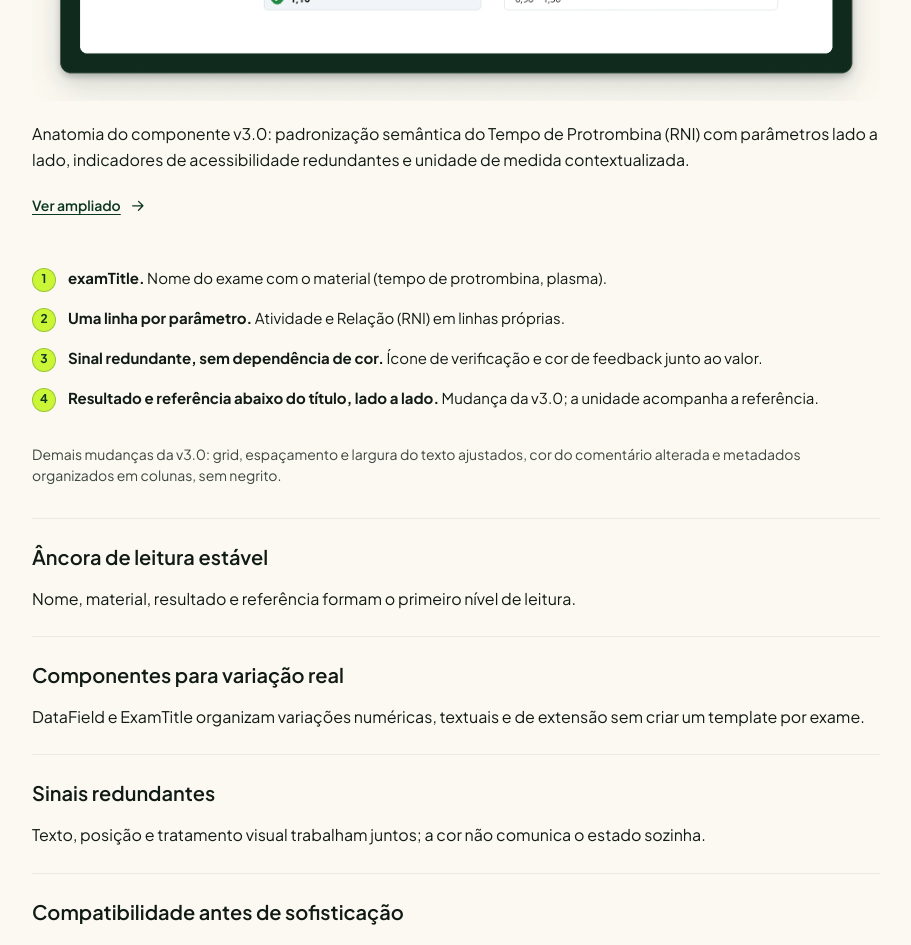
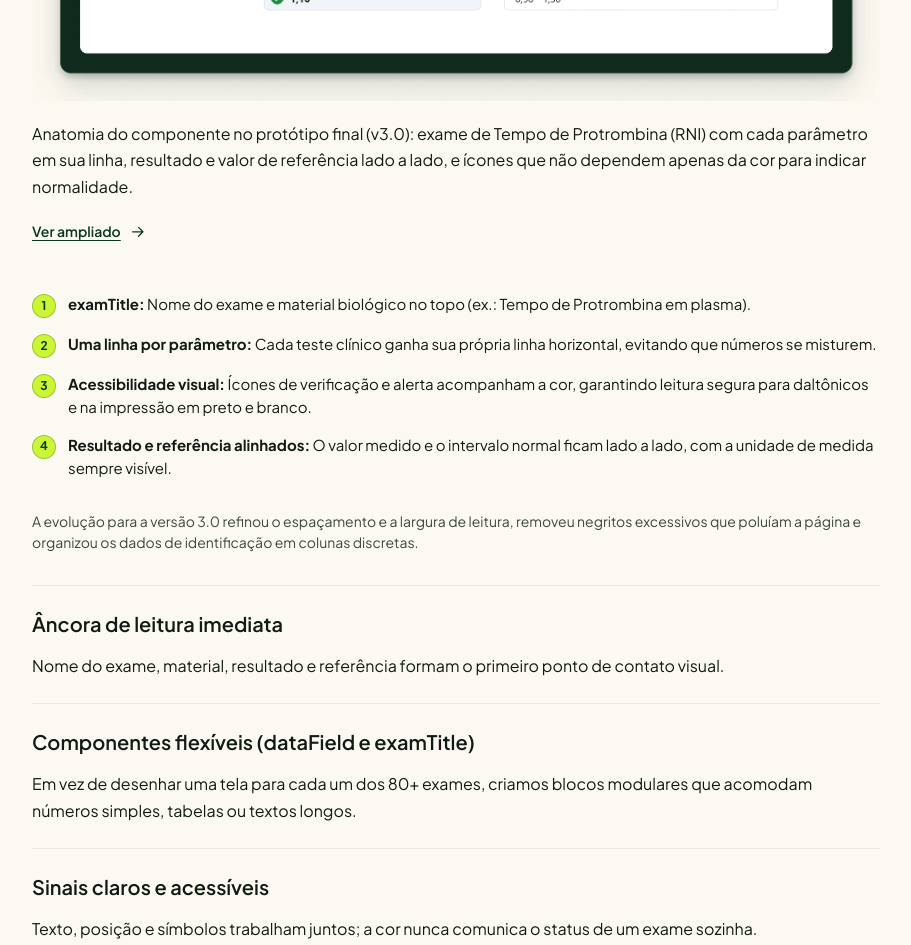
Before and after one commit to israelfull-commits/portfolio, a React (Vite) app in the folder site/: page /cases/einstein-laudos in a window 1280 px wide. Shown: the part 6200-7145 px from the top of the page, without its empty margins (336-1247 px from the left). Built offline with nearby package versions, Linux system fonts and the light colour scheme.

Commit message:
docs(einstein): de-jargonize Chapter 4, integrate Zera 1.0 components and commit design changelog

```diff
--- a/site/src/pages/CasePages.tsx
+++ b/site/src/pages/CasePages.tsx
@@ -351,64 +351,57 @@ export const einsteinPresentation: CasePresentationData = {
               src: "/images/hiae-componente-protrombina-crop.webp",
               width: 1800,
               height: 640,
-              alt: "Recorte macro de detalhe do protótipo documentado (v3) exibindo os campos de Tempo de Protrombina (RNI) e parâmetros de referência",
+              alt: "Recorte detalhado do protótipo documentado (v3.0) exibindo os campos de Tempo de Protrombina (RNI) e parâmetros de referência",
               caption:
-                "Anatomia do componente v3.0: padronização semântica do Tempo de Protrombina (RNI) com parâmetros lado a lado, indicadores de acessibilidade redundantes e unidade de medida contextualizada.",
+                "Anatomia do componente no protótipo final (v3.0): exame de Tempo de Protrombina (RNI) com cada parâmetro em sua linha, resultado e valor de referência lado a lado, e ícones que não dependem apenas da cor para indicar normalidade.",
             }}
           />
           <ol className="cp-callout-list">
             <li className="cp-callout-item">
               <span className="cp-callout-badge">1</span>
               <div>
-                <strong>examTitle.</strong> Nome do exame com o material (tempo de protrombina, plasma).
+                <strong>examTitle:</strong> Nome do exame e material biológico no topo (ex.: Tempo de Protrombina em plasma).
               </div>
             </li>
             <li className="cp-callout-item">
               <span className="cp-callout-badge">2</span>
               <div>
-                <strong>Uma linha por parâmetro.</strong> Atividade e Relação (RNI) em linhas próprias.
+                <strong>Uma linha por parâmetro:</strong> Cada teste clínico ganha sua própria linha horizontal, evitando que números se misturem.
               </div>
             </li>
             <li className="cp-callout-item">
               <span className="cp-callout-badge">3</span>
               <div>
-                <strong>Sinal redundante, sem dependência de cor.</strong> Ícone de verificação e cor de feedback junto ao valor.
+                <strong>Acessibilidade visual:</strong> Ícones de verificação e alerta acompanham a cor, garantindo leitura segura para daltônicos e na impressão em preto e branco.
               </div>
             </li>
             <li className="cp-callout-item">
               <span className="cp-callout-badge">4</span>
               <div>
-                <strong>Resultado e referência abaixo do título, lado a lado.</strong> Mudança da v3.0; a unidade acompanha a referência.
+                <strong>Resultado e referência alinhados:</strong> O valor medido e o intervalo normal ficam lado a lado, com a unidade de medida sempre visível.
               </div>
             </li>
           </ol>
           <p style={{ fontSize: "0.875rem", color: "var(--cp-muted)", marginBottom: "2rem", lineHeight: 1.5 }}>
-            Demais mudanças da v3.0: grid, espaçamento e largura do texto ajustados, cor do comentário alterada e metadados organizados em colunas, sem negrito.
+            A evolução para a versão 3.0 refinou o espaçamento e a largura de leitura, removeu negritos excessivos que poluíam a página e organizou os dados de identificação em colunas discretas.
           </p>
           <ol className="cp-decisions">
             {[
               [
-                "Âncora de leitura estável",
-
-                "Nome, material, resultado e referência formam o primeiro nível de leitura.",
+                "Âncora de leitura imediata",
+                "Nome do exame, material, resultado e referência formam o primeiro ponto de contato visual.",
               ],
-
               [
-                "Componentes para variação real",
-
-                "DataField e ExamTitle organizam variações numéricas, textuais e de extensão sem criar um template por exame.",
+                "Componentes flexíveis (dataField e examTitle)",
+                "Em vez de desenhar uma tela para cada um dos 80+ exames, criamos blocos modulares que acomodam números simples, tabelas ou textos longos.",
               ],
-
               [
-                "Sinais redundantes",
-
-                "Texto, posição e tratamento visual trabalham juntos; a cor não comunica o estado sozinha.",
+                "Sinais claros e acessíveis",
+                "Texto, posição e símbolos trabalham juntos; a cor nunca comunica o status de um exame sozinha.",
               ],
-
               [
-                "Compatibilidade antes de sofisticação",
-
-                "Formatação simples, cabeçalho e rodapé comuns apoiam o uso nos sistemas laudadores existentes.",
+                "Compatibilidade com os sistemas do hospital",
+                "Estrutura integrada ao Design System Zera 1.0, com cabeçalhos e rodapés que funcionam tanto nas impressoras dos laboratórios quanto nas telas modernas.",
               ],
             ].map(([title, copy]) => (
               <li key={title}>
@@ -424,7 +417,7 @@ export const einsteinPresentation: CasePresentationData = {
               height: 900,
               alt: "Documentação dos componentes DataField e ExamTitle com tokens e anatomia modular",
               caption:
-                "Documentação dos componentes estruturais: DataField e ExamTitle com tokens de espaçamento e regras de anatomia modular.",
+                "Documentação no Design System Zera 1.0: especificações dos componentes dataField e examTitle com tokens de espaçamento e regras de anatomia modular para a engenharia.",
             }}
           />
         </>
```
Also changed, not shown: 1 other file (tests, documents, lock files or other folders).
